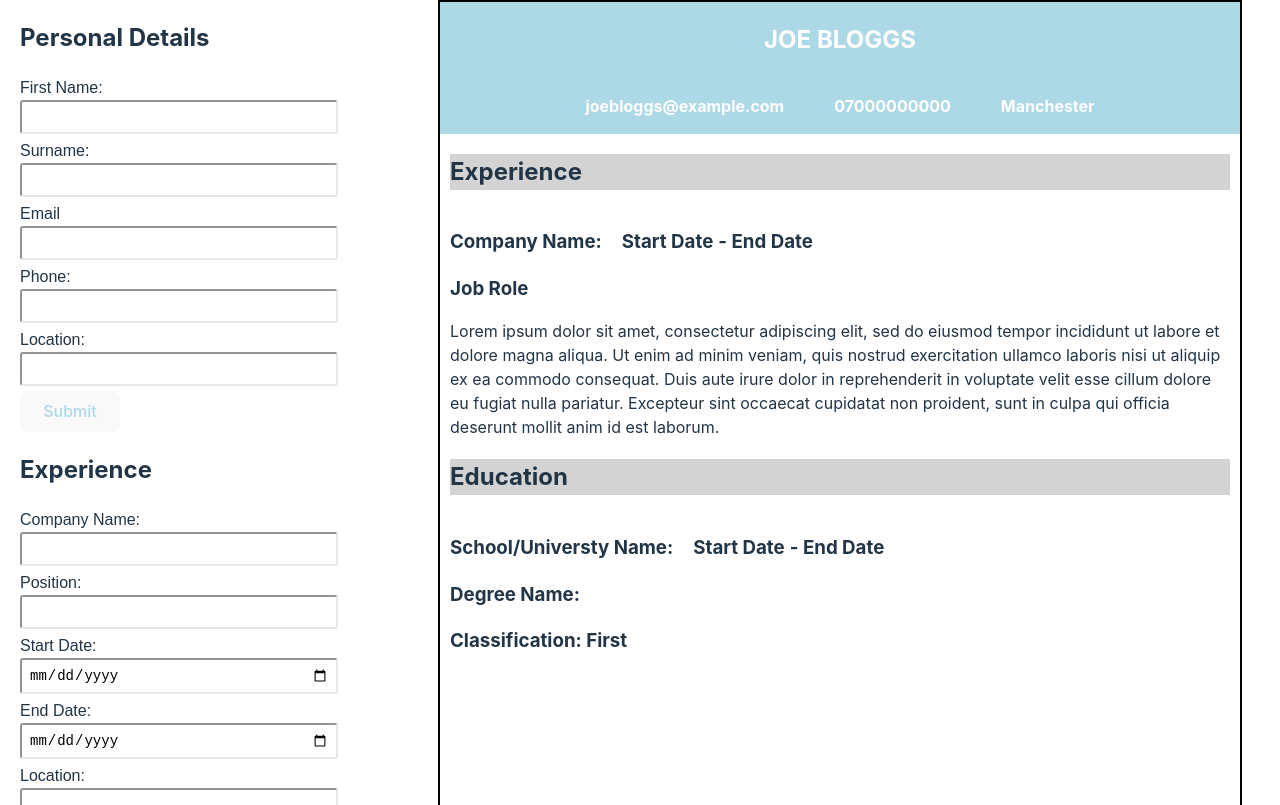
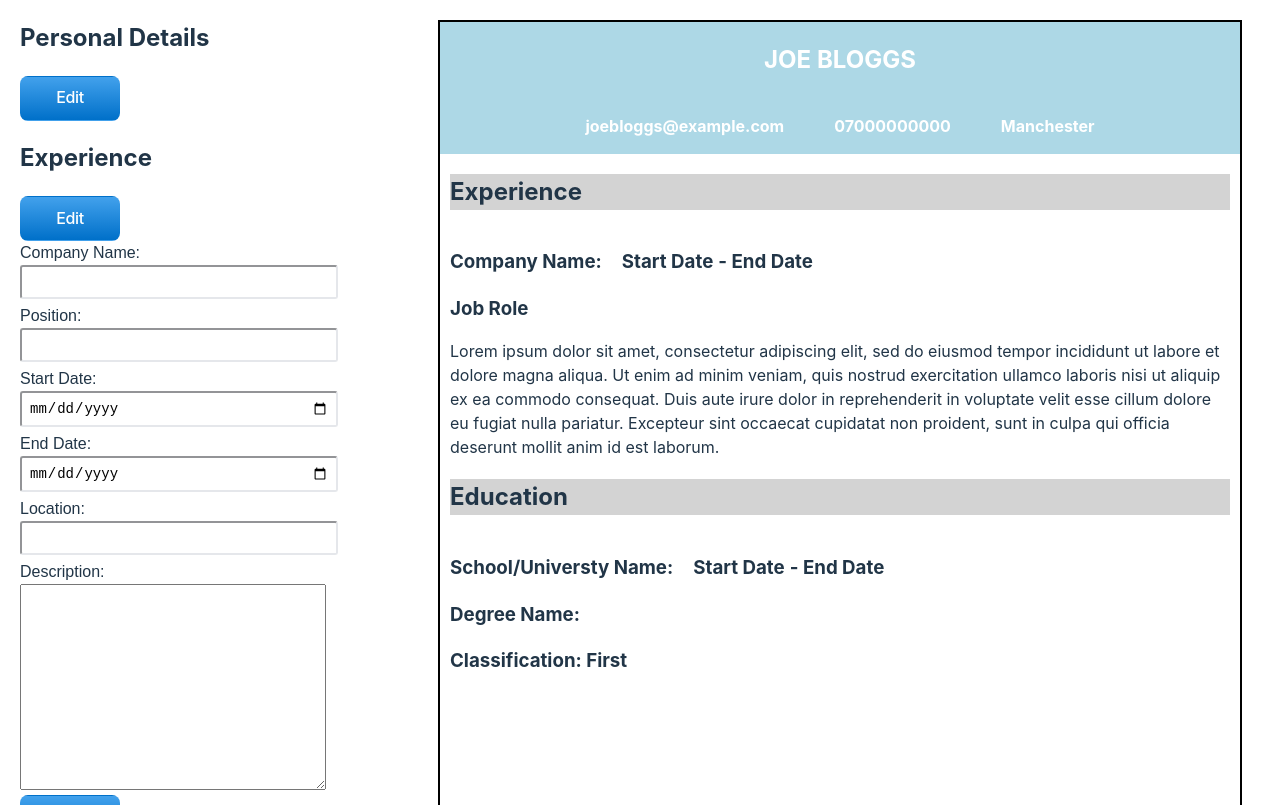
Before and after one commit to souste/cv-application, a React (Vite) app: page / in a window 1280 px wide. Shown: the top 805 px of the page. Built offline with nearby package versions, Linux system fonts and the light colour scheme.

Commit message:
Personal Details section now was edit button to minimise and maximise form

```diff
--- a/src/App.css
+++ b/src/App.css
@@ -25,6 +25,7 @@
   width: 800px;
   height: 1000px;
   margin-left: 100px;
+  margin-top: 20px;
 }
 
 .cv-template-top {
@@ -96,8 +97,54 @@ textarea {
   height: 200px;
 }
 
+/* <!-- HTML !-->
+<button class="button-15" role="button">Button 15</button> */
+
+/* CSS */
 button {
+  background-image: linear-gradient(#42a1ec, #0070c9);
+  border: 1px solid #0077cc;
+  border-radius: 4px;
+  box-sizing: border-box;
+  color: #ffffff;
+  cursor: pointer;
+  direction: ltr;
+  display: block;
+  font-family: "SF Pro Text", "SF Pro Icons", "AOS Icons", "Helvetica Neue", Helvetica, Arial, sans-serif;
+  font-size: 17px;
+  font-weight: 400;
+  letter-spacing: -0.022em;
+  line-height: 1.47059;
+  min-width: 30px;
+  overflow: visible;
+  padding: 4px 15px;
+  text-align: center;
+  vertical-align: baseline;
+  user-select: none;
+  -webkit-user-select: none;
+  touch-action: manipulation;
+  white-space: nowrap;
   width: 100px;
-  color: lightblue;
-  border: 2px solid black;
 }
+
+button:disabled {
+  cursor: default;
+  opacity: 0.3;
+}
+
+button:hover {
+  background-image: linear-gradient(#51a9ee, #147bcd);
+  border-color: #1482d0;
+  text-decoration: none;
+}
+
+button:active {
+  background-image: linear-gradient(#3d94d9, #0067b9);
+  border-color: #006dbc;
+  outline: none;
+}
+
+button:focus {
+  box-shadow: rgba(131, 192, 253, 0.5) 0 0 0 3px;
+  outline: none;
+}
--- a/src/App.jsx
+++ b/src/App.jsx
@@ -31,6 +31,8 @@ function App() {
       "Lorem ipsum dolor sit amet, consectetur adipiscing elit, sed do eiusmod tempor incididunt ut labore et dolore magna aliqua. Ut enim ad minim veniam, quis nostrud exercitation ullamco laboris nisi ut aliquip ex ea commodo consequat. Duis aute irure dolor in reprehenderit in voluptate velit esse cillum dolore eu fugiat nulla pariatur. Excepteur sint occaecat cupidatat non proident, sunt in culpa qui officia deserunt mollit anim id est laborum.",
   });
 
+  const [editOpen, setEditOpen] = useState(false);
+
   const getPersonalData = (data) => {
     setPersonalData(data);
   };
@@ -45,11 +47,16 @@ function App() {
     setEducationData(data);
   };
 
+  const handleEditOpen = () => {
+    console.log("I'm a little Jeevy");
+    setEditOpen(!editOpen);
+  };
+
   return (
     <>
       <div className="outer-container">
         <div className="form-container">
-          <PersonalDetails onSubmit={getPersonalData} />
+          <PersonalDetails onSubmit={getPersonalData} onClick={handleEditOpen} editOpen={editOpen} />
           <Experience onSubmit={getExperienceData} />
           <Education onSubmit={getEducationData} />
         </div>
--- a/src/Education.jsx
+++ b/src/Education.jsx
@@ -21,7 +21,10 @@ function Education(props) {
 
   return (
     <>
-      <h2>Education</h2>
+      <div>
+        <h2>Education</h2>
+        <button>Edit</button>
+      </div>
       <form className="education-container" onSubmit={handleSubmit}>
         <label>
           School/Universty:
--- a/src/Experience.jsx
+++ b/src/Experience.jsx
@@ -22,7 +22,10 @@ function Experience(props) {
 
   return (
     <>
-      <h2>Experience</h2>
+      <div>
+        <h2>Experience</h2>
+        <button>Edit</button>
+      </div>
       <form className="experience-container" onSubmit={handleSubmit}>
         <label>
           Company Name:
--- a/src/PersonalDetails.jsx
+++ b/src/PersonalDetails.jsx
@@ -21,7 +21,11 @@ function PersonalDetails(props) {
 
   return (
     <>
+      <div>
         <h2>Personal Details</h2>
+        <button onClick={props.onClick}>{props.editOpen ? "Hide" : "Edit"}</button>
+      </div>
+      {props.editOpen && (
         <form className="personal-details-container" onSubmit={handleSubmit}>
           <label>
             First Name:
@@ -50,6 +54,7 @@ function PersonalDetails(props) {
 
           <button type="submit">Submit</button>
         </form>
+      )}
     </>
   );
 }
```
Lines whose indentation alone changed are shown as unchanged.
